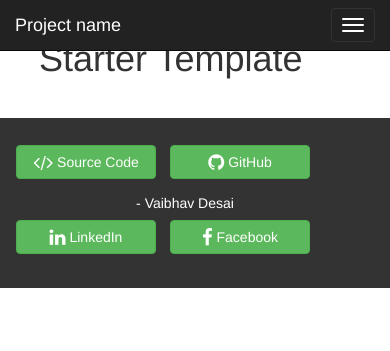
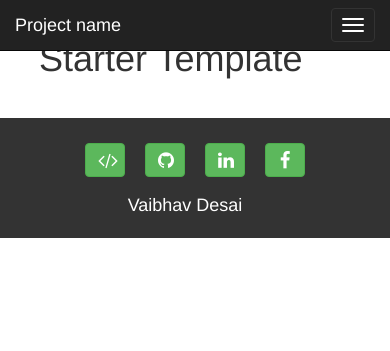
Before and after one commit to vaibhavdesai137-bootstrap3-projects/bootstrap-starter-template, a PHP site: page / in a window 390 px wide. Shown: the top 351 px of the page. Run offline with PHP 8.4, Linux system fonts and the light colour scheme; some libraries are stand-ins or nearby versions.

Commit message:
responsive footer

```diff
--- a/css/footer.css
+++ b/css/footer.css
@@ -51,29 +51,30 @@ footer .links {
     max-width: 140px;
 }
 
-@media(max-width: 500px) {
+/* For all other sizes except desktop */
+@media (max-width: 1199px) {
 
     footer {
-        height: 170px;
+        height: 120px;
         text-align: center;
+    }
+
+    .social-links {
+        display: none;
     }
 
     footer ul {
         display: inline-block;
-        padding: 2px;
+        text-align: center;
     }
 
-    footer li {
-        padding-right: 10px;
-        margin-left: 4px;
-        margin-right: 0;
-        float: middle;
-        text-align: center;
-        vertical-align: center;
+    footer .links {
+        min-width: 40px;
+        max-width: 40px;
     }
 
     footer p {
-        font-size: 14px;
+        font-size: 18px;
         text-align: center;
         padding-top: 5px;
     }
--- a/home.html
+++ b/home.html
@@ -46,16 +46,16 @@
 
         <footer>
             <div class="row">
-                <div class="col-md-6 col-xs-12">
+                <div class="col-lg-6 col-md-12 col-sm-12 col-xs-12">
                     <ul>
-                        <li><a class="btn btn-success links" target="_blank" href="https://github.com/vaibhavdesai137"><i class="fa fa-code fa-lg"></i> Source Code</a></li>
-                        <li><a class="btn btn-success links" target="_blank" href="https://github.com/vaibhavdesai137"><i class="fa fa-github fa-lg"></i> GitHub</a></li>
-                        <li><a class="btn btn-success links" target="_blank" href="https://www.linkedin.com/in/vaibhav-desai-a864aa15"><i class="fa fa-linkedin fa-lg"></i> LinkedIn</a></li>
-                        <li><a class="btn btn-success links" target="_blank" href="https://www.facebook.com/vaibhav.desai.165033"><i class="fa fa-facebook fa-lg"></i> Facebook</a></li>
+                        <li><a class="btn btn-success links" target="_blank" href="https://github.com/vaibhavdesai137"><i class="fa fa-code fa-lg"></i><span class="social-links"> Source Code</span></a></li>
+                        <li><a class="btn btn-success links" target="_blank" href="https://github.com/vaibhavdesai137"><i class="fa fa-github fa-lg"></i><span class="social-links"> GitHub</span></a></li>
+                        <li><a class="btn btn-success links" target="_blank" href="https://www.linkedin.com/in/vaibhav-desai-a864aa15"><i class="fa fa-linkedin fa-lg"></i><span class="social-links"> LinkedIn</span></a></li>
+                        <li><a class="btn btn-success links" target="_blank" href="https://www.facebook.com/vaibhav.desai.165033"><i class="fa fa-facebook fa-lg"></i><span class="social-links"> Facebook</span></a></li>
                     </ul>
                 </div>
-                <div class="col-md-6 col-xs-12">
-                    <p> - Vaibhav Desai</p>
+                <div class="col-lg-6 col-md-12 col-sm-12 col-xs-12">
+                    <p>Vaibhav Desai</p>
                 </div>
             </div>
         </footer>
```
